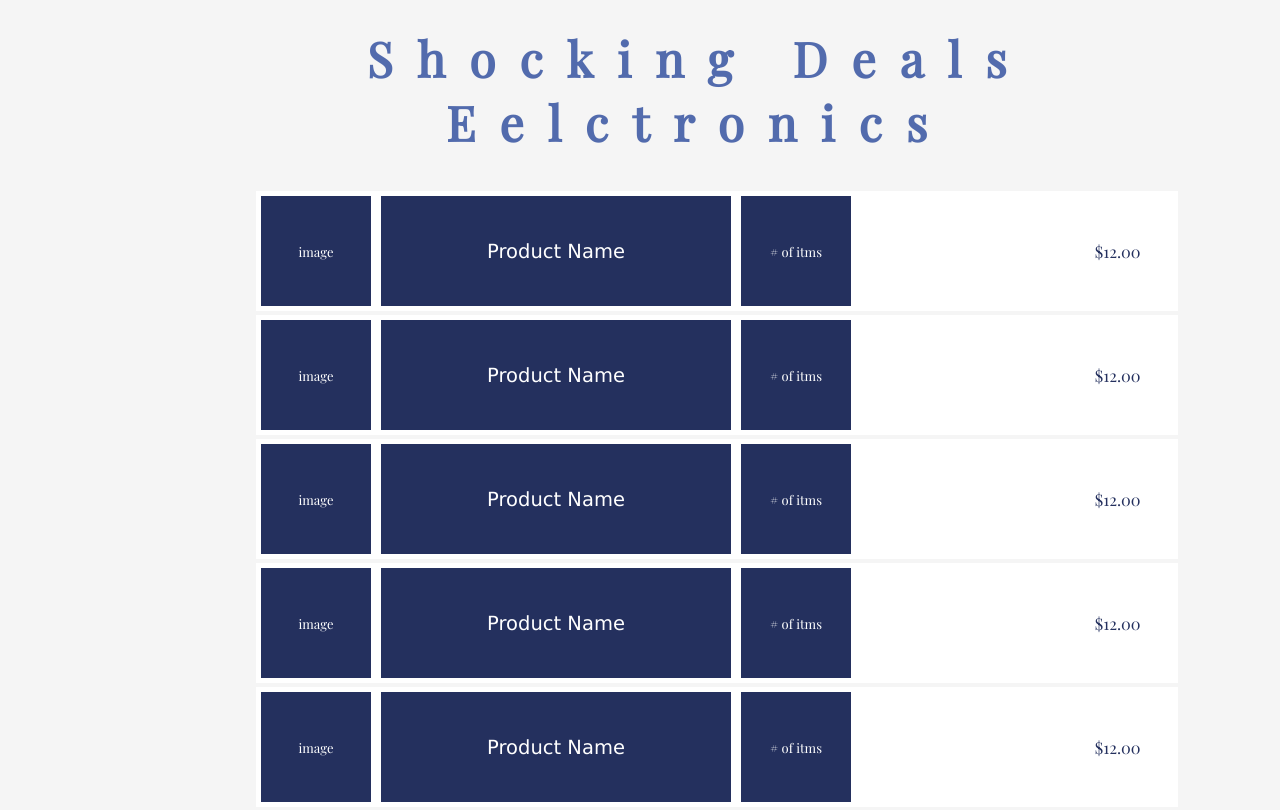
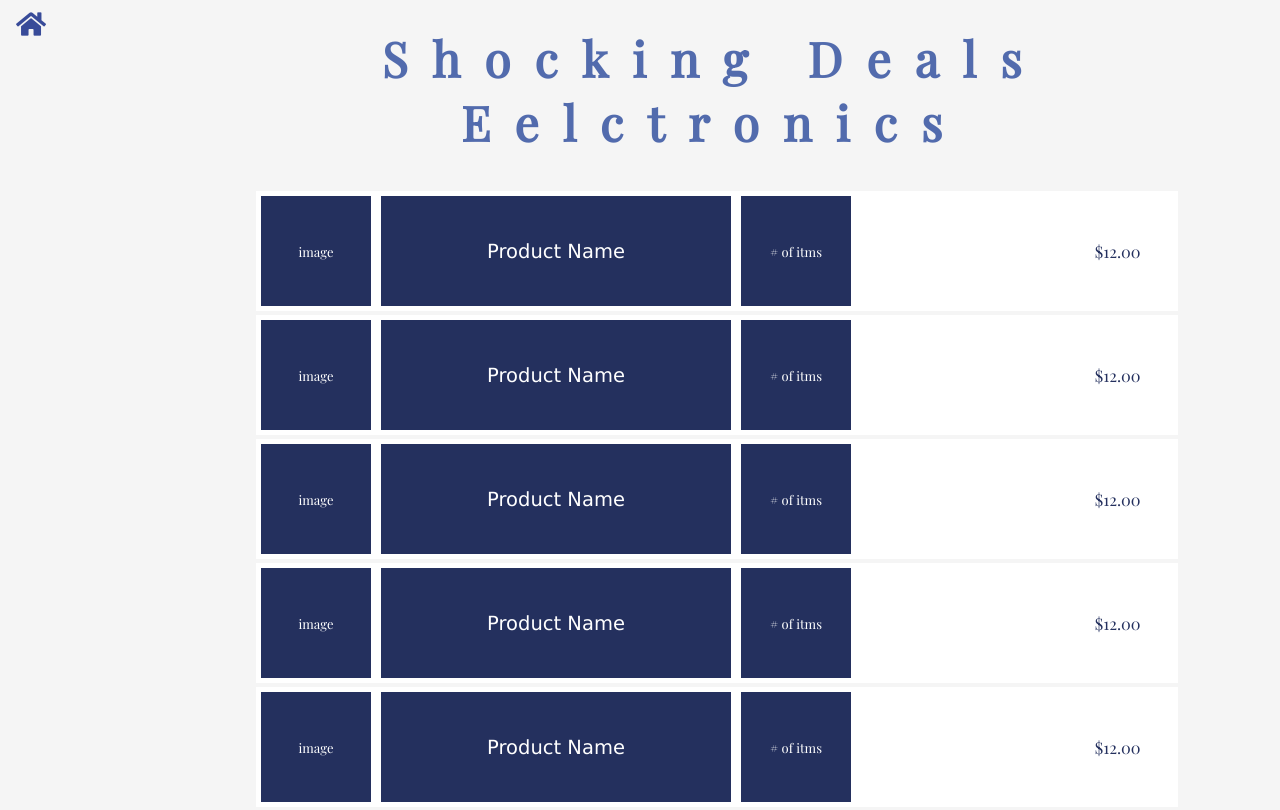
Before and after one commit to AnthonyBattista02/Electronics_Store, a website: page client/checkout.html in a window 1280 px wide. Shown: the top 810 px of the page. Drawn offline with nearby package versions, Linux system fonts and the light colour scheme.

Commit message:
bug fixes

```diff
--- a/client/checkout.html
+++ b/client/checkout.html
@@ -4,7 +4,8 @@
     <meta charset="UTF-8">
     <meta name="viewport" content="width=device-width, initial-scale=1.0">
     <link rel="stylesheet" href="checkout.css">
-
+    <link rel="preconnect" href="https://fonts.googleapis.com">
+    <link rel="stylesheet" href="https://cdnjs.cloudflare.com/ajax/libs/font-awesome/5.15.3/css/all.min.css">
     <link rel="preconnect" href="https://fonts.googleapis.com">
 <link rel="preconnect" href="https://fonts.gstatic.com" crossorigin>
 <link href="https://fonts.googleapis.com/css2?family=Playfair+Display&display=swap" rel="stylesheet">
```
Also changed, not shown: 4 other files.
